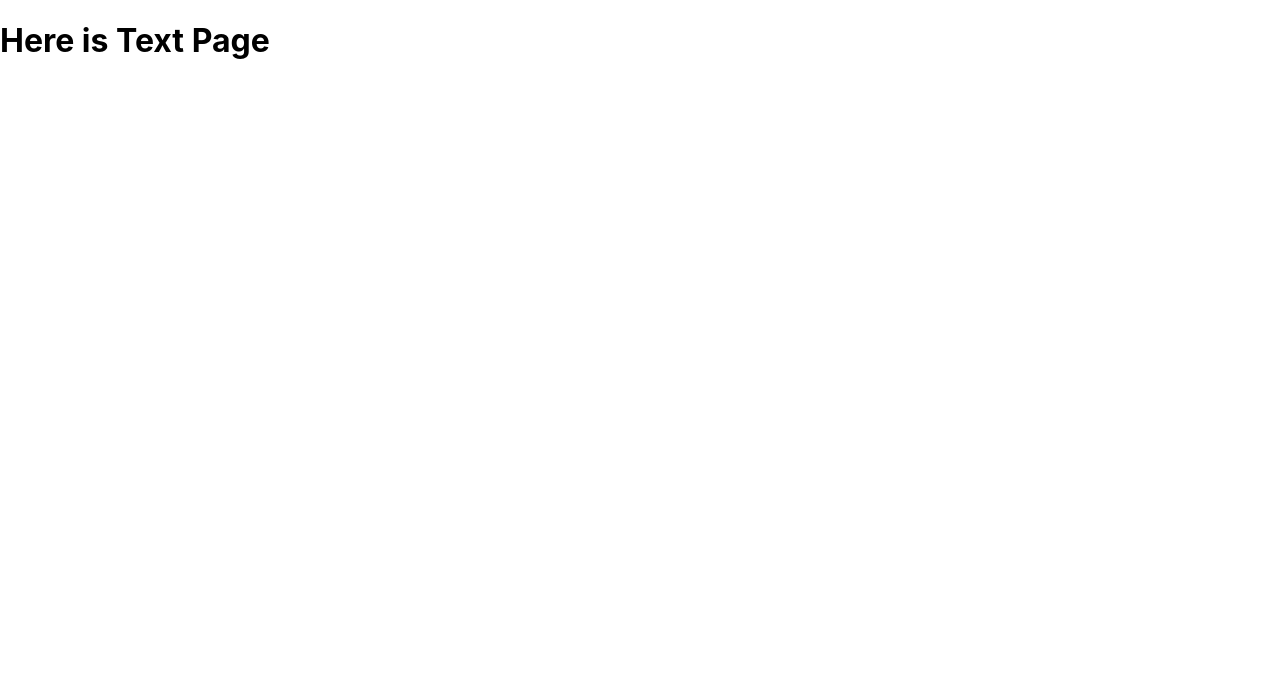
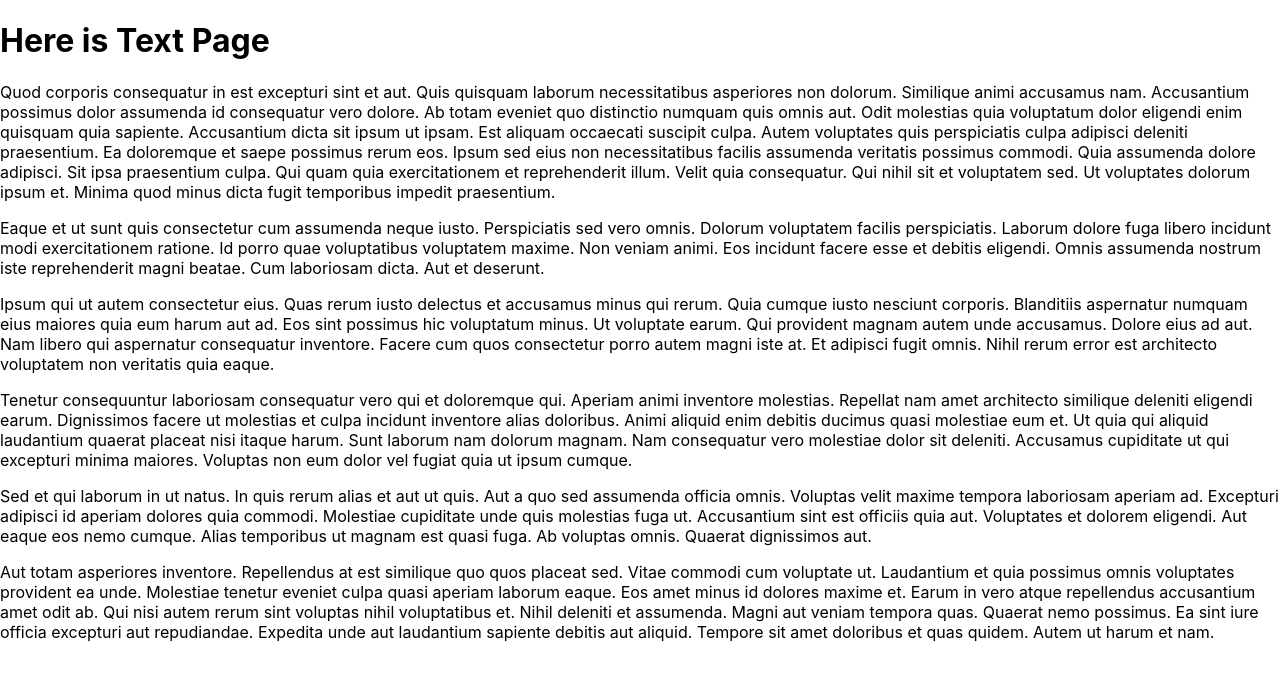
Before and after one commit to ju315/m2i-next-simple-seminar, a Next.js app: page /text in a window 1280 px wide. Shown: the top 680 px of the page. Built offline with nearby package versions, Linux system fonts and the light colour scheme.

Commit message:
add: faker library

```diff
--- a/package.json
+++ b/package.json
@@ -9,6 +9,8 @@
     "lint": "next lint"
   },
   "dependencies": {
+    "@types/faker": "^5.5.3",
+    "faker": "^5.5.3",
     "next": "13.1.6",
     "react": "18.2.0",
     "react-dom": "18.2.0"
--- a/pages/index.tsx
+++ b/pages/index.tsx
@@ -1,6 +1,8 @@
 import type { NextPage } from 'next';
 import Image from 'next/image';
 import Link from 'next/link';
+import faker from 'faker';
+
 import styles from '../styles/Home.module.css';
 
 const Home: NextPage = () => {
@@ -20,9 +22,9 @@ const Home: NextPage = () => {
           </div>
 
           <div className={styles.card}>
-            <Link href="/user/m2i">
+            <Link href={`/user/${faker.name.firstName()}`}>
               <h2>User Page &rarr;</h2>
-              <p>User name is M2I</p>
+              <p>Random User Name</p>
             </Link>
           </div>
         </div>
--- a/pages/text.tsx
+++ b/pages/text.tsx
@@ -1,7 +1,18 @@
 import React from 'react';
+import faker from 'faker';
 
 const Text = () => {
-  return <h1>Here is Text Page</h1>;
+  return (
+    <div>
+      <h1>Here is Text Page</h1>
+      <p>{faker.lorem.paragraphs()}</p>
+      <p>{faker.lorem.paragraphs()}</p>
+      <p>{faker.lorem.paragraphs()}</p>
+      <p>{faker.lorem.paragraphs()}</p>
+      <p>{faker.lorem.paragraphs()}</p>
+      <p>{faker.lorem.paragraphs()}</p>
+    </div>
+  );
 };
 
 export default Text;
```
Also changed, not shown: 1 other file (tests, documents, lock files or other folders).
